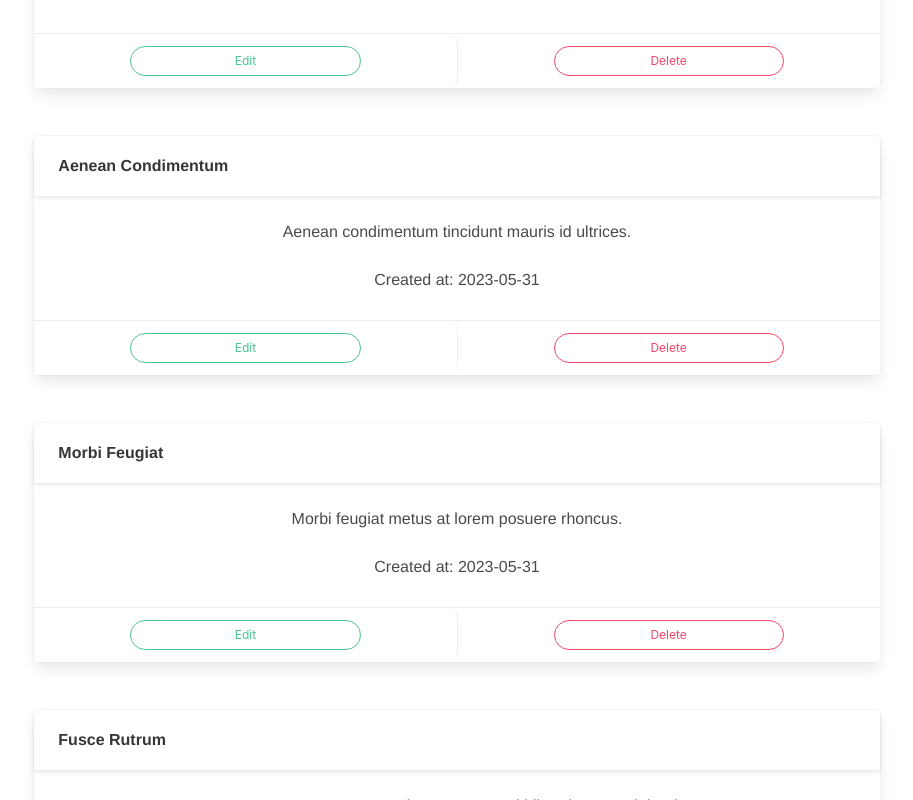
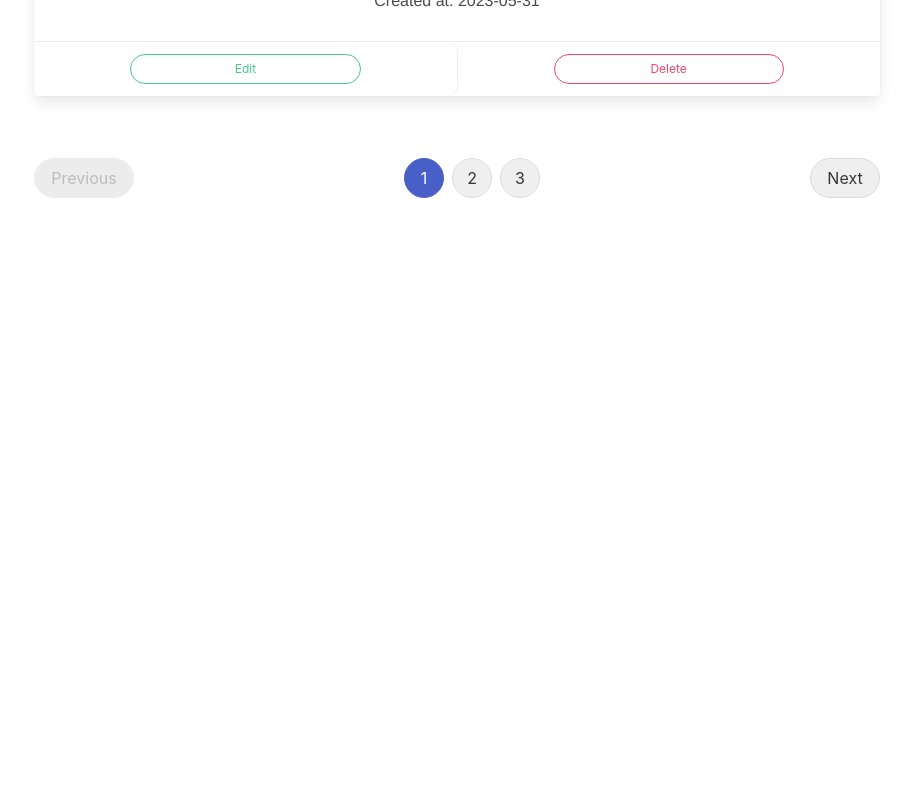
Before and after one commit to rutbar4/PostApplication, a Vue app: page /posts/ in a window 1280 px wide. Shown: the part 1300-2100 px from the top of the page, without its empty margins (183-1096 px from the left). After the commit the page ends 1524 px from the top, so only its background shows below. Built offline with nearby package versions, Linux system fonts and the light colour scheme; data requests are answered from the project's data file.

Commit message:
Resolve "Pagination"

```diff
--- a/src/components/Authors/AuthorsList.vue
+++ b/src/components/Authors/AuthorsList.vue
@@ -4,21 +4,49 @@
 			v-for="author in getAuthors"
 			:key="author.id"
 			:author="author"
-		></Author>
+		></Author
+		><pagination
+			:currentPage="currentPage"
+			:totalPages="totalPages"
+			@changePage="fetchAuthors"
+			v-if="getTotalAuthors > 1"
+		></pagination>
+		<div
+			class="label"
+			v-else
+		>
+			There is no authors
+		</div>
 	</div>
 </template>
 
 <script>
 	import { mapGetters, mapActions } from 'vuex';
 	import Author from './Author.vue';
+	import Pagination from '../Pagination.vue';
 	export default {
 		name: 'AuthorsList',
-		components: { Author },
+		components: { Author, Pagination },
 		computed: {
-			...mapGetters(['getAuthors']),
+			...mapGetters([
+				'getAuthors',
+				'getAuthorsPerPage',
+				'getTotalAuthors',
+				'getCurrentAuthorsPage',
+			]),
+			currentPage() {
+				return this.getCurrentAuthorsPage;
+			},
+			totalPages() {
+				return Math.ceil(this.getTotalAuthors / this.getAuthorsPerPage);
+			},
 		},
 		methods: {
 			...mapActions(['fetch_authors']),
+			fetchAuthors(page) {
+				this.$store.commit('SET_CURRENT_AUTHORS_PAGE', page);
+				this.fetch_authors();
+			},
 		},
 		created() {
 			this.fetch_authors();
--- a/src/components/Pagination.vue
+++ b/src/components/Pagination.vue
@@ -0,0 +1,128 @@
+<template>
+	<div id="pagination  is-centered">
+		<nav
+			class="pagination is-rounded is-centered pagination-class"
+			role="navigation"
+			aria-label="pagination"
+		>
+			<button
+				class="pagination-previous"
+				v-on:click="changePage(currentPage - 1)"
+				:disabled="currentPage === 1"
+			>
+				Previous
+			</button>
+			<ul class="pagination-list">
+				<button
+					class="pagination-link"
+					@click="changePage(1)"
+					:class="{ 'is-current': 1 === currentPage }"
+				>
+					1
+				</button>
+				<li
+					v-if="showLeftEllipsis"
+					aria-hidden="true"
+				>
+					<span class="pagination-ellipsis">&hellip;</span>
+				</li>
+				<button
+					class="pagination-link"
+					@click="changePage(page)"
+					:class="{ 'is-current': page === currentPage }"
+					v-for="page in displayedPages"
+					:key="page"
+				>
+					{{ page }}
+				</button>
+
+				<li
+					v-if="showRightEllipsis"
+					aria-hidden="true"
+				>
+					<span class="pagination-ellipsis">&hellip;</span>
+				</li>
+				<button
+					v-if="!(this.totalPages === 1)"
+					class="pagination-link"
+					@click="changePage(totalPages)"
+					:class="{ 'is-current': totalPages === currentPage }"
+				>
+					{{ totalPages }}
+				</button>
+			</ul>
+			<button
+				class="pagination-next"
+				v-on:click="changePage(currentPage + 1)"
+				:disabled="currentPage === totalPages"
+			>
+				Next
+			</button>
+		</nav>
+	</div>
+</template>
+
+<script>
+	export default {
+		props: {
+			currentPage: { type: Number },
+			totalPages: { type: Number },
+			visiblePages: {
+				type: Number,
+				default: 5,
+			},
+		},
+		methods: {
+			changePage(page) {
+				if (page >= 1 && page <= this.totalPages) {
+					this.$emit('changePage', page);
+				}
+			},
+		},
+		computed: {
+			displayedPages() {
+				const pages = [];
+				let startPage = Math.max(
+					2,
+					this.currentPage - Math.floor(this.visiblePages / 2),
+				);
+				let endPage = Math.min(
+					this.totalPages - 1,
+					startPage + this.visiblePages - 1,
+				);
+
+				if (endPage - startPage + 1 < this.visiblePages) {
+					startPage = Math.max(2, endPage - this.visiblePages + 1);
+				}
+
+				for (let page = startPage; page <= endPage; page++) {
+					pages.push(page);
+				}
+
+				return pages;
+			},
+
+			showLeftEllipsis() {
+				return (
+					this.currentPage - Math.floor(this.visiblePages / 2) &&
+					this.totalPages > 5
+				);
+			},
+			showRightEllipsis() {
+				return (
+					this.currentPage + Math.floor(this.visiblePages / 2) <
+						this.totalPages && this.totalPages > 5
+				);
+			},
+			pages() {
+				return Array.from({ length: this.totalPages }, (_, i) => i + 1);
+			},
+		},
+	};
+</script>
+
+<style scoped>
+	.pagination-class {
+		background-color: transparent;
+	}
+</style>
--- a/src/components/Posts/PostsList.vue
+++ b/src/components/Posts/PostsList.vue
@@ -6,20 +6,48 @@
 			:key="post.id"
 			:post="post"
 			:isSinglePostRoute="false"
-		></Post>
+		></Post
+		><pagination
+			:currentPage="currentPage"
+			:totalPages="totalPages"
+			@changePage="fetchPosts"
+			v-if="getTotalPosts > 1"
+		></pagination>
+		<div
+			class="label"
+			v-else
+		>
+			There is no posts
+		</div>
 	</div>
 </template>
 <script>
 	import { mapActions, mapGetters } from 'vuex';
 	import Post from './Post.vue';
+	import Pagination from '../Pagination.vue';
 	export default {
 		name: 'PostsList',
-		components: { Post },
+		components: { Post, Pagination },
 		computed: {
-			...mapGetters(['getPosts']),
+			...mapGetters([
+				'getPosts',
+				'getPostsPerPage',
+				'getTotalPosts',
+				'getCurrentPage',
+			]),
+			currentPage() {
+				return this.getCurrentPage;
+			},
+			totalPages() {
+				return Math.ceil(this.getTotalPosts / this.getPostsPerPage);
+			},
 		},
 		methods: {
 			...mapActions(['fetch_posts']),
+			fetchPosts(page) {
+				this.$store.commit('SET_CURRENT_PAGE', page);
+				this.fetch_posts();
+			},
 		},
 		created() {
 			this.fetch_posts();
--- a/src/store/modules/AuthorsMod.js
+++ b/src/store/modules/AuthorsMod.js
@@ -1,16 +1,24 @@
-import {formatAuthorName, getCurrentDate } from '../../utils/utils'
+import { formatAuthorName, getCurrentDate } from '../../utils/utils';
 
 const state = {
 	authors: [],
 	selectedAuthorName: '',
 	selectedAuthorId: '',
+	currentAuthorsPage: 1,
+	authorsPerPage: 1,
+	totalAuthors: 0,
 };
 
 const actions = {
 	async fetch_authors({ commit }) {
 		try {
-			const authors = await this.getData('authors');
-			commit('SET_AUTHORS', authors);
+			const response = await this.getData(
+				`authors?_page=${state.currentAuthorsPage}&&_limit=${state.authorsPerPage}`,
+			);
+
+			commit('SET_AUTHORS', response.data);
+			commit('SET_AUTHORS_COUNT', response.headers['x-total-count']);
+
 			commit('pushNotification', {
 				type: 'success',
 				msg: 'Authors fetched successfully',
@@ -30,7 +38,9 @@ const actions = {
 				created_at: getCurrentDate(),
 				updated_at: getCurrentDate(),
 			});
+
 			await dispatch('fetch_authors');
+
 			commit('pushNotification', {
 				type: 'success',
 				msg: 'Author posted successfully',
@@ -49,7 +59,9 @@ const actions = {
 				name: formatAuthorName(newName),
 				updated_at: getCurrentDate(),
 			});
+
 			await dispatch('fetch_authors');
+
 			commit('pushNotification', {
 				type: 'success',
 				msg: 'Author updated successfully',
@@ -65,7 +77,12 @@ const actions = {
 	async delete_author({ dispatch, commit }) {
 		try {
 			const author = await this.deleteData(`authors/${state.selectedAuthorId}`);
+			if (state.authors.length === 1) {
+				commit('SET_CURRENT_AUTHORS_PAGE', state.currentAuthorsPage - 1);
+			}
+
 			await dispatch('fetch_authors');
+
 			commit('pushNotification', {
 				type: 'success',
 				msg: 'Author deleted successfully',
@@ -79,16 +96,26 @@ const actions = {
 	},
 };
 
-
 const getters = {
 	getAuthors: (state) => state.authors,
 	getSelectedName: (state) => state.selectedAuthorName,
 	getSelectedId: (state) => state.selectedAuthorId,
+	getCurrentAuthorsPage: (state) => state.currentAuthorsPage,
+	getTotalAuthors: (state) => state.totalAuthors,
+	getAuthorsPerPage: (state) => state.authorsPerPage,
 };
 
 const mutations = {
 	SET_AUTHORS(state, authors) {
 		state.authors = authors;
+	},
+
+	SET_AUTHORS_COUNT(state, totalAuthors) {
+		state.totalAuthors = totalAuthors;
+	},
+
+	SET_CURRENT_AUTHORS_PAGE(state, currentPage) {
+		state.currentAuthorsPage = currentPage;
 	},
 
 	SET_SELECTED_NAME_AND_ID(state, { name, id }) {
--- a/src/store/modules/PostsMod.js
+++ b/src/store/modules/PostsMod.js
@@ -9,6 +9,9 @@ const state = {
 	selectedPostId: '',
 	selectedAuthorId: '',
 	isDeletedFromSinglePost: false,
+	currentPage: 1,
+	postsPerPage: 4,
+	totalPosts: 0,
 };
 
 const actions = {
@@ -21,10 +24,11 @@ const actions = {
 				created_at: getCurrentDate(),
 				updated_at: getCurrentDate(),
 			});
+
 			await dispatch('fetch_posts');
+
 			commit('pushNotification', {
 				type: 'success',
-				msg: `Post (titled: "${title}") posted successfully`,
 				msg: `Post (titled: "${title}") posted successfully`,
 			});
 		} catch {
@@ -42,10 +46,13 @@ const actions = {
 				body: body,
 				updated_at: getCurrentDate(),
 			});
+
 			if (Object.keys(state.post).length === 0) {
+
 				const postIndex = state.posts.findIndex((item) => item.id === post.id);
 				const updatedPosts = [...state.posts];
 				updatedPosts[postIndex] = post;
+
 				commit('SET_POSTS', updatedPosts);
 			} else {
 				commit('SET_POST_TITLE_AND_BODY', { title, body });
@@ -65,8 +72,13 @@ const actions = {
 
 	async fetch_posts({ commit }) {
 		try {
-			const posts = await this.getData('posts');
-			commit('SET_POSTS', posts);
+			const response = await this.getData(
+				`posts?_page=${state.currentPage}&&_limit=${state.postsPerPage}`,
+			);
+
+			commit('SET_POSTS', response.data);
+			commit('SET_POSTS_COUNT', response.headers['x-total-count']);
+
 			commit('pushNotification', {
 				type: 'success',
 				msg: 'Posts fetched successfully',
@@ -82,10 +94,12 @@ const actions = {
 	async fetch_post_by_id({ commit }, id) {
 		try {
 			const post = await this.getData(`posts/${id}?_expand=author`);
-			commit('SET_POST', post);
+			console.log(post.data);
+			commit('SET_POST', post.data);
+
 			commit('pushNotification', {
 				type: 'success',
-				msg: `Post (titled: "${post.title}") fetched successfully`,
+				msg: `Post (titled: "${post.data.title}") fetched successfully`,
 			});
 		} catch {
 			commit('pushNotification', {
@@ -99,9 +113,14 @@ const actions = {
 		try {
 			const post = await this.deleteData(`posts/${state.selectedPostId}`);
 
+			if (state.posts.length === 1) {
+				commit('SET_CURRENT_PAGE', state.currentPage - 1);
+			}
+
 			if (!state.isDeletedFromSinglePost) {
 				await dispatch('fetch_posts');
 			}
+
 			commit('pushNotification', {
 				type: 'success',
 				msg: `Post (titled: "${state.selectedPostTitle}") deleted successfully`,
@@ -123,11 +142,22 @@ const getters = {
 	getSelectedPostId: (state) => state.selectedPostId,
 	getIsFromSinglePost: (state) => state.isDeletedFromSinglePost,
 	getIsInSinglePost: (state) => state.isInSinglePost,
+	getCurrentPage: (state) => state.currentPage,
+	getTotalPosts: (state) => state.totalPosts,
+	getPostsPerPage: (state) => state.postsPerPage,
 };
 
 const mutations = {
 	SET_POSTS(state, posts) {
 		state.posts = posts;
+	},
+
+	SET_POSTS_COUNT(state, totalPosts) {
+		state.totalPosts = totalPosts;
+	},
+
+	SET_CURRENT_PAGE(state, currentPage) {
+		state.currentPage = currentPage;
 	},
 
 	SET_POST(state, post) {
--- a/src/store/plugins/apiPlugin.js
+++ b/src/store/plugins/apiPlugin.js
@@ -6,7 +6,7 @@ const APIPlugin = (store) => {
 	store.getData = async function (url) {
 		try {
 			const response = await this.http.get(`/${url}`);
-			return response.data;
+			return response;
 		} catch (error) {
 			throw new Error(`There was a problem fetching ${url} from the server`);
 		}
@@ -22,14 +22,11 @@ const APIPlugin = (store) => {
 	};
 
 	store.putData = async function (url, data) {
-		console.log(data);
 		try {
 			const response = await this.http.patch(`/${url}`, data);
 			return response.data;
 		} catch (error) {
-			throw new Error(
-				`There was a problem while updating in ${url}`,
-			);
+			throw new Error(`There was a problem while updating in ${url}`);
 		}
 	};
 
@@ -38,9 +35,7 @@ const APIPlugin = (store) => {
 			const response = await this.http.delete(`/${url}`);
 			return response.data;
 		} catch (error) {
-			throw new Error(
-				`There was a problem deleting an item from ${url}`,
-			);
+			throw new Error(`There was a problem deleting an item from ${url}`);
 		}
 	};
 };
--- a/src/views/Home.vue
+++ b/src/views/Home.vue
@@ -1,6 +1,6 @@
 <template>
 	<div id="home">
-		<label>Welcome!</label>
+		<label class="label mb-2">Welcome!</label>
 		<router-view></router-view>
 	</div>
 </template>
```
